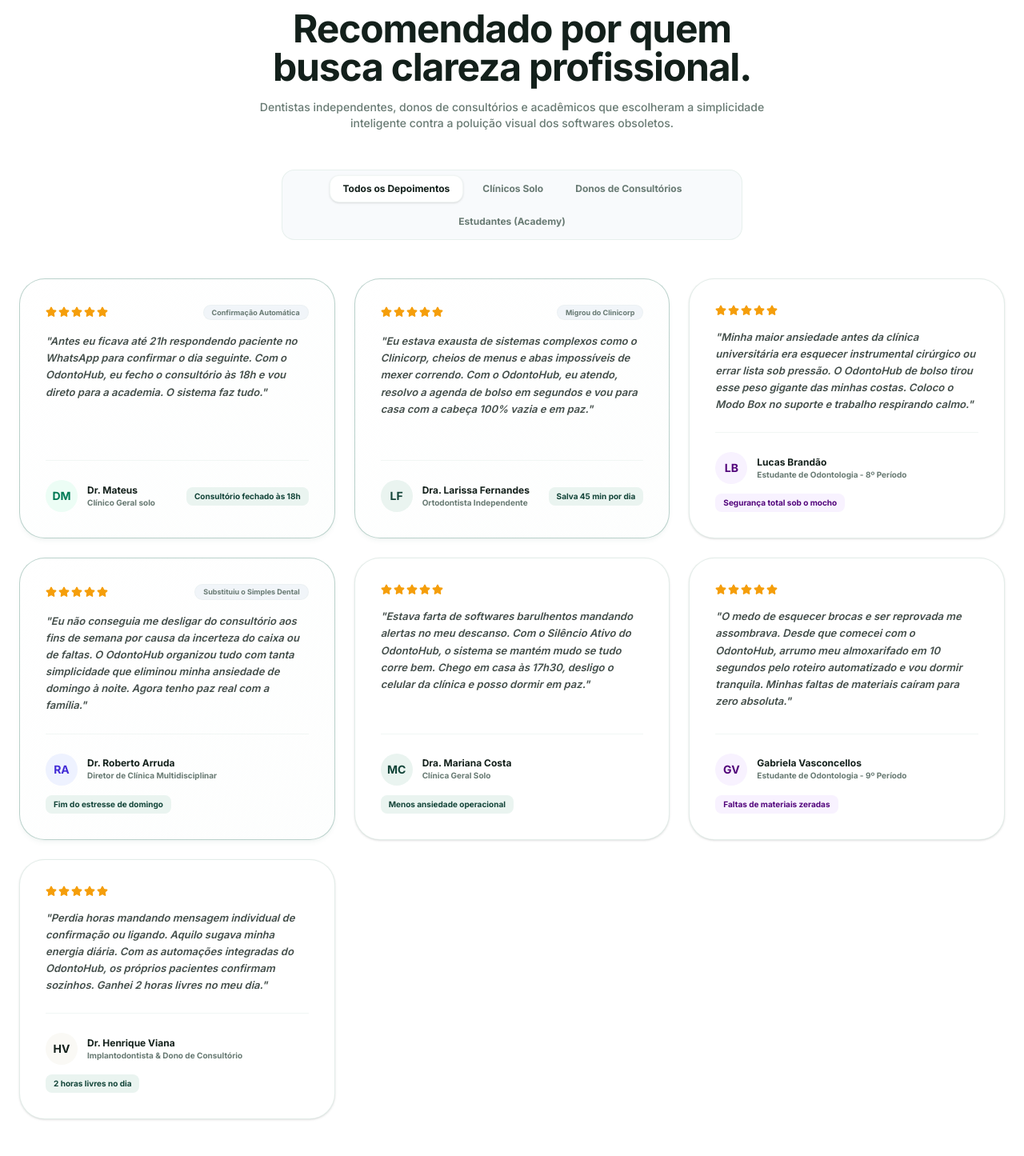
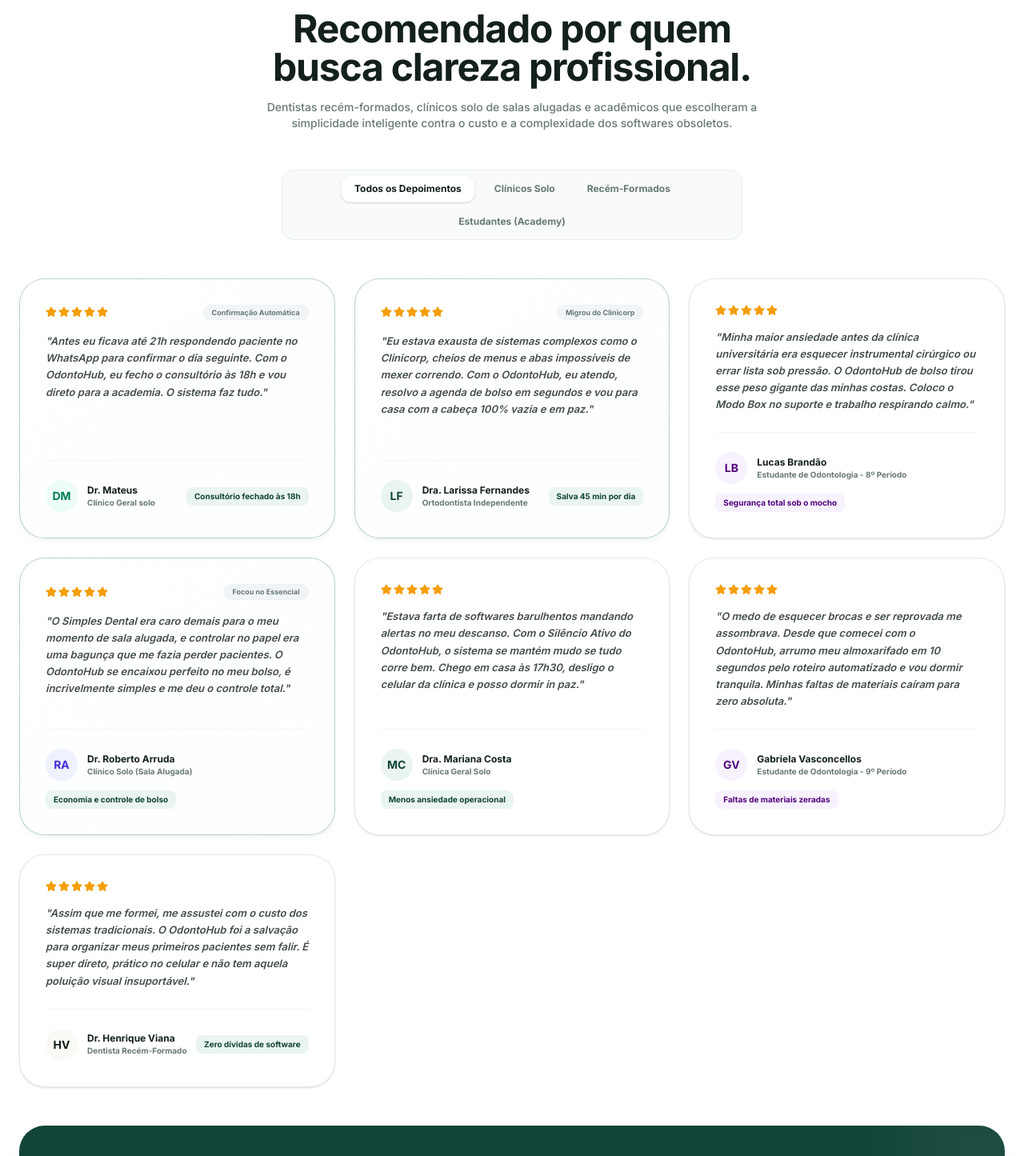
Before and after one commit to Samugodoy1/lpodontohub, a React (Vite) app: page / in a window 1280 px wide. Shown: the part 6680-8125 px from the top of the page at 80% size. Built offline with nearby package versions, Linux system fonts and the light colour scheme; no server answers; the database is empty.

Commit message:
refactor(testimonials): update Dr. Roberto Arruda testimonial
Adjusted testimonial details to better reflect the target audience persona and competitive positioning.

```diff
--- a/src/components/shared/Testimonials.tsx
+++ b/src/components/shared/Testimonials.tsx
@@ -66,16 +66,16 @@
     {
       id: 3,
       name: 'Dr. Roberto Arruda',
-      role: 'Diretor de Clínica Multidisciplinar',
+      role: 'Clínico Solo (Sala Alugada)',
       location: 'Campinas - SP',
       avatarBg: 'bg-indigo-50 text-indigo-700',
       avatarText: 'RA',
       stars: 5,
-      quote: 'Eu não conseguia me desligar do consultório aos fins de semana por causa da incerteza do caixa ou de faltas. O OdontoHub organizou tudo com tanta simplicidade que eliminou minha ansiedade de domingo à noite. Agora tenho paz real com a família.',
+      quote: 'O Simples Dental era caro demais para o meu momento de sala alugada, e controlar no papel era uma bagunça que me fazia perder pacientes. O OdontoHub se encaixou perfeito no meu bolso, é incrivelmente simples e me deu o controle total.',
       featured: true,
-      metric: 'Fim do estresse de domingo',
+      metric: 'Economia e controle de bolso',
       category: 'owner',
-      competitorComparison: 'Substituiu o Simples Dental'
+      competitorComparison: 'Focou no Essencial'
     },
     {
       id: 4,
@@ -85,7 +85,7 @@
       avatarBg: 'bg-brand-green-soft text-brand-green-dark',
       avatarText: 'MC',
       stars: 5,
-      quote: 'Estava farta de softwares barulhentos mandando alertas no meu descanso. Com o Silêncio Ativo do OdontoHub, o sistema se mantém mudo se tudo corre bem. Chego em casa às 17h30, desligo o celular da clínica e posso dormir em paz.',
+      quote: 'Estava farta de softwares barulhentos mandando alertas no meu descanso. Com o Silêncio Ativo do OdontoHub, o sistema se mantém mudo se tudo corre bem. Chego em casa às 17h30, desligo o celular da clínica e posso dormir in paz.',
       featured: false,
       metric: 'Menos ansiedade operacional',
       category: 'solo'
@@ -106,14 +106,14 @@
     {
       id: 6,
       name: 'Dr. Henrique Viana',
-      role: 'Implantodontista & Dono de Consultório',
-      location: 'Florentina - RS',
+      role: 'Dentista Recém-Formado',
+      location: 'Novo Hamburgo - RS',
       avatarBg: 'bg-[#FAF9F5] text-brand-text',
       avatarText: 'HV',
       stars: 5,
-      quote: 'Perdia horas mandando mensagem individual de confirmação ou ligando. Aquilo sugava minha energia diária. Com as automações integradas do OdontoHub, os próprios pacientes confirmam sozinhos. Ganhei 2 horas livres no meu dia.',
+      quote: 'Assim que me formei, me assustei com o custo dos sistemas tradicionais. O OdontoHub foi a salvação para organizar meus primeiros pacientes sem falir. É super direto, prático no celular e não tem aquela poluição visual insuportável.',
       featured: false,
-      metric: '2 horas livres no dia',
+      metric: 'Zero dívidas de software',
       category: 'owner'
     }
   ];
@@ -133,7 +133,7 @@
           Recomendado por quem busca clareza profissional.
         </h2>
         <p className="text-xs md:text-sm text-brand-text-muted font-medium">
-          Dentistas independentes, donos de consultórios e acadêmicos que escolheram a simplicidade inteligente contra a poluição visual dos softwares obsoletos.
+          Dentistas recém-formados, clínicos solo de salas alugadas e acadêmicos que escolheram a simplicidade inteligente contra o custo e a complexidade dos softwares obsoletos.
         </p>
       </div>
 
@@ -142,7 +142,7 @@
         {[
           { id: 'all', label: 'Todos os Depoimentos' },
           { id: 'solo', label: 'Clínicos Solo' },
-          { id: 'owner', label: 'Donos de Consultórios' },
+          { id: 'owner', label: 'Recém-Formados' },
           { id: 'academy', label: 'Estudantes (Academy)' }
         ].map(filter => (
           <button
```
